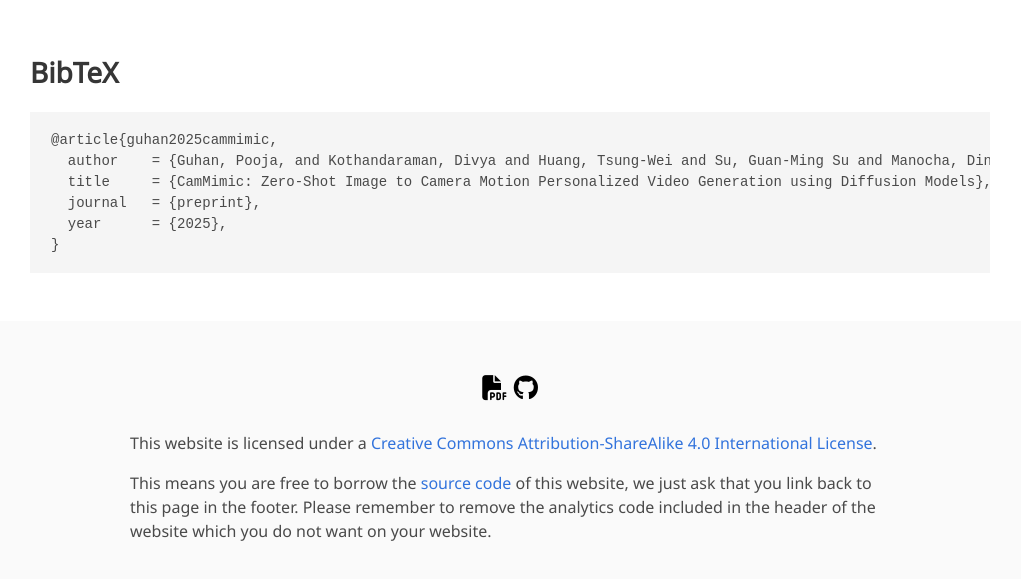
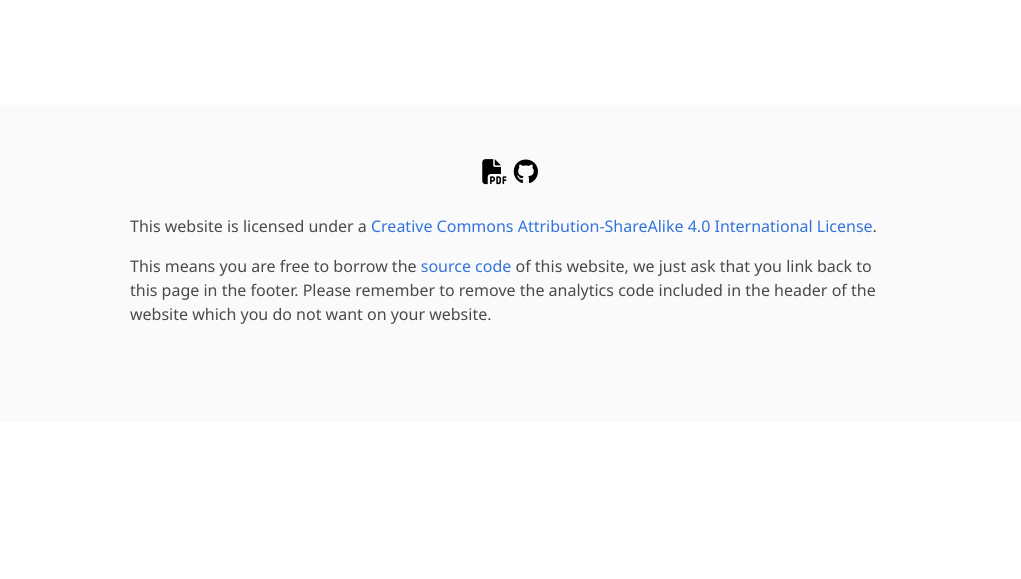
Before and after one commit to Pguhan/cammimic.github.io, a plain HTML site: page index.html in a window 1280 px wide. Shown: the part 1600-2179 px from the top of the page, without its empty margins (130-1151 px from the left). After the commit the page ends 2022 px from the top, so only its background shows below. Drawn offline with nearby package versions, Linux system fonts and the light colour scheme; some icons are missing; a web font is replaced by a local one.

Commit message:
Update index.html

```diff
--- a/index.html
+++ b/index.html
@@ -419,7 +419,7 @@
 
 
 <section class="section" id="BibTeX">
-  <div class="container is-max-desktop content">
+  <!-- <div class="container is-max-desktop content">
     <h2 class="title">BibTeX</h2>
     <pre><code>@article{guhan2025cammimic,
   author    = {Guhan, Pooja, and Kothandaraman, Divya and Huang, Tsung-Wei and Su, Guan-Ming Su and Manocha, Dinesh},
@@ -427,7 +427,7 @@
   journal   = {preprint},
   year      = {2025},
 }</code></pre>
-  </div>
+  </div> -->
 </section>
 
 
```
